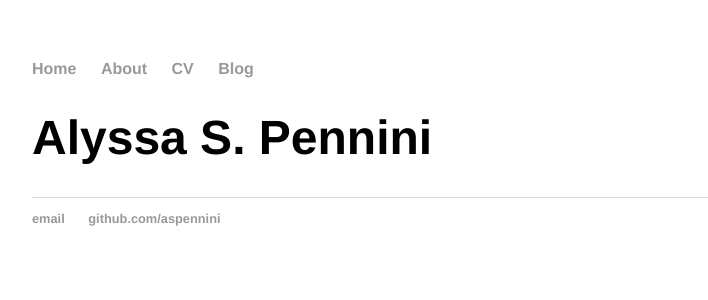
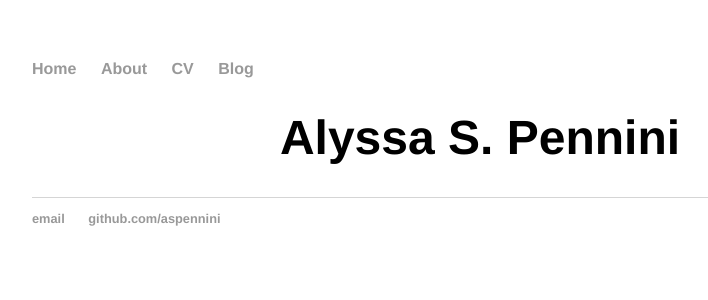
Before and after one commit to aspennini/aspennini.github.io, a Jekyll site: the page built from index.html, in a window 1280 px wide. Shown: the top 300 px of the page, without its empty margins (160-868 px from the left). Built offline with Jekyll 4.4.1, drawn with Linux system fonts in a browser that asks for light colours.

Commit message:
Update main.css

```diff
--- a/css/main.css
+++ b/css/main.css
@@ -22,7 +22,8 @@ a:hover {
 }
 h1 {
     font-size: 3em;
-    font-family:'Helvetica', 'Arial', 'Sans-Serif';
+    font-family:'Helvetica Neue', 'Arial', 'Sans-Serif';
+    text-align: center;
 }
 p {
     font-size: 1.5em;
```
